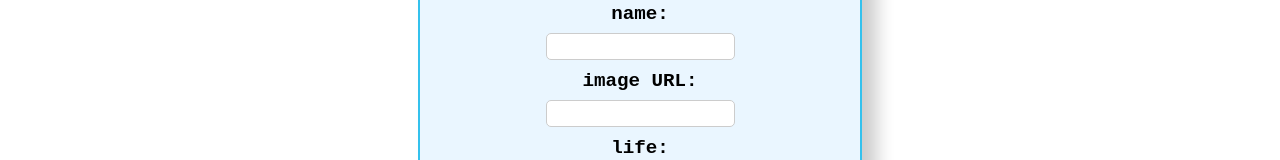
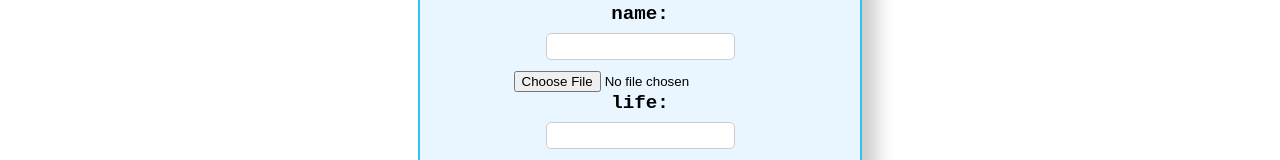
Before and after one commit to CarlosMayaDev/Pokemon_Gotta_catchEm_all, a React (Create React App) app in the folder client/: page /form in a window 1280 px wide. Shown: the part 715-875 px from the top of the page. Built offline with nearby package versions, Linux system fonts and the light colour scheme.

Commit message:
Upload image in the Form implemented!

```diff
--- a/client/package.json
+++ b/client/package.json
@@ -4,10 +4,14 @@
   "private": true,
   "dependencies": {
     "@auth0/auth0-react": "^2.2.1",
+    "@cloudinary/react": "^1.11.2",
+    "@cloudinary/url-gen": "^1.11.2",
     "@testing-library/jest-dom": "^5.11.10",
     "@testing-library/react": "^11.2.6",
     "@testing-library/user-event": "^13.1.1",
     "axios": "^1.4.0",
+    "cloudinary": "^1.41.0",
+    "cloudinary-core": "^2.13.0",
     "react": "^17.0.2",
     "react-dom": "^17.0.2",
     "react-redux": "^7.2.3",
--- a/client/src/views/FormPage.jsx
+++ b/client/src/views/FormPage.jsx
@@ -1,9 +1,14 @@
 import React, { useState } from "react";
 import axios from "axios";
 import styles from "./FormPage.module.css";
+
 const FormPage = () => {
 
     const tiposPokemon = ["normal", "fighting", "flying", "poison", "ground", "rock", "bug", "ghost", "steel", "fire", "water", "grass", "electric", "psychic", "ice", "dragon", "dark", "fairy", "unknown", "shadow"];
+
+    const preset_key = "ml_default";
+    const cloud_name = "dxal0nlxi";
+    const [image, setImage] = useState()
 
     const [form, setForm] = useState({
         nombre: "",
@@ -29,6 +34,16 @@ const FormPage = () => {
         tipo: [],
     })
 
+    const handleFile = (event) => {
+        const file = event.target.files[0];
+        const formData = new FormData();
+        formData.append('file', file);
+        formData.append("upload_preset", preset_key);
+        axios.post(`https://api.cloudinary.com/v1_1/${cloud_name}/image/upload`, formData)
+        .then(response => setImage(response.data.secure_url))
+        .catch(error => console.log(error));
+    }
+
     const changeHandler = (event) => { // lee lo que escribo y lo guarda en el estado
         const property = event.target.name;
         let value = event.target.value;
@@ -46,6 +61,7 @@ const FormPage = () => {
 
         const pokemonDataToSend = {
             ...form,
+            imagen: image,
             creado: true,
         };
 
@@ -158,9 +174,13 @@ const FormPage = () => {
             </div>
             {errors.nombre && <span className={styles.error}>{errors.nombre}</span>}
 
-            <div className={styles.formGroup}>
+            {/* <div className={styles.formGroup}>
                 <label className={styles.label}>image URL: </label>
                 <input type="text" value={form.imagen} onChange={changeHandler} name="imagen" className={styles.input}/>
+            </div> */}
+
+            <div>
+                <input type="file" name="image" onChange={handleFile} />
             </div>
 
             <div className={styles.formGroup}>
```
